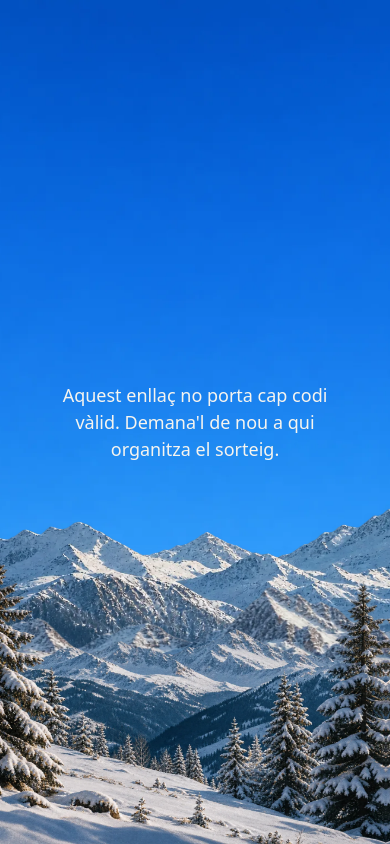
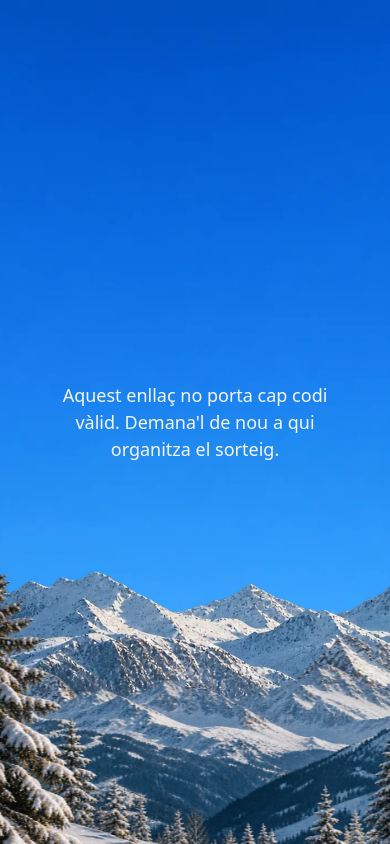
Before and after one commit to QuimBF/AmicInvisible, a website: page index.html in a window 390 px wide. Drawn offline with Linux system fonts and the light colour scheme.

Commit message:
Sink the landscape below the screen edge
The landscape layers now extend 14dvh below the bottom of the screen,
so the bottom border of the photo is never visible on any phone, and
the page background is snow white in case Safari shows anything below.

Co-Authored-By: Claude Opus 5.5 <noreply@anthropic.com>

```diff
--- a/index.html
+++ b/index.html
@@ -26,6 +26,8 @@
     --far-h: min(72dvh, 95vw);
     --mid-h: min(56dvh, 74vw);
     --near-h: min(42dvh, 55vw);
+    /* How far the landscape extends below the screen edge, so its bottom border is never seen. */
+    --sink: 14dvh;
     --slow: cubic-bezier(0.22, 1, 0.36, 1);
     color-scheme: dark;
   }
@@ -34,8 +36,8 @@
 
   body {
     margin: 0;
-    /* Snow tone from the bottom of the photo, in case any strip below it shows. */
-    background: #8a93a3;
+    /* Snow white, in case Safari shows anything below the scene. */
+    background: #dfe5ec;
     color: var(--text);
     font-family: system-ui, -apple-system, 'Segoe UI', Roboto, sans-serif;
     -webkit-font-smoothing: antialiased;
@@ -66,15 +68,15 @@
   .layer {
     position: absolute;
     left: 0;
-    bottom: 0;
+    bottom: calc(-1 * var(--sink));
     width: 100%;
     overflow: hidden;
     pointer-events: none;
   }
 
-  .far { z-index: 1; height: var(--far-h); }
-  .mid { z-index: 3; height: var(--mid-h); }
-  .near { z-index: 4; height: var(--near-h); }
+  .far { z-index: 1; height: calc(var(--far-h) + var(--sink)); }
+  .mid { z-index: 3; height: calc(var(--mid-h) + var(--sink)); }
+  .near { z-index: 4; height: calc(var(--near-h) + var(--sink)); }
 
   /* Each track holds just enough (image, mirrored image) pairs to cover the screen after
      sliding one pair, so the loop has no jump and the layer stays small enough for phone GPUs. */
@@ -98,7 +100,7 @@
     z-index: 2;
     left: 0;
     right: 0;
-    bottom: calc(var(--mid-h) * 0.62);
+    bottom: calc(var(--mid-h) * 0.62 - var(--sink) * 0.4);
     margin: 0;
     text-align: center;
     white-space: nowrap;
@@ -187,7 +189,7 @@
     }
     /* Portrait: a two-word name may wrap, so size it by its longest word. */
     .name {
-      bottom: calc(var(--mid-h) * 0.82);
+      bottom: calc(var(--mid-h) * 0.82 - var(--sink) * 0.4);
       white-space: normal;
       text-wrap: balance;
       padding-inline: 12px;
```
